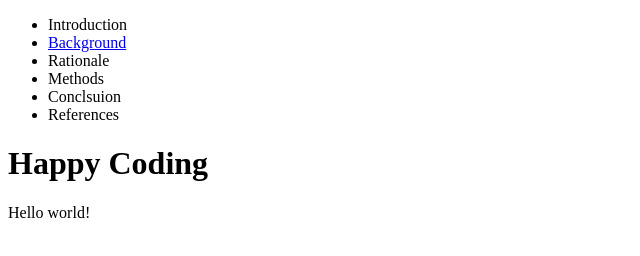
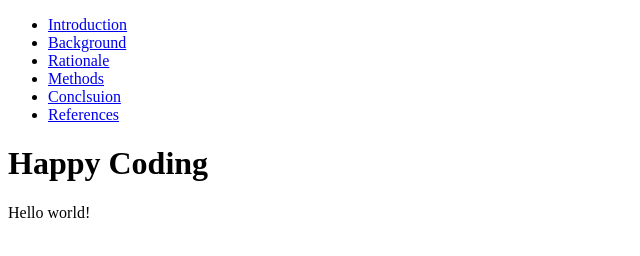
Before and after one commit to erodriguez742/researchproposal2, a plain HTML site: page index.html in a window 1280 px wide. Shown: the whole page, without its empty margins (0-640 px from the left). Drawn offline with Linux system fonts and the light colour scheme.

Commit message:
Update index.html

```diff
--- a/index.html
+++ b/index.html
@@ -5,12 +5,12 @@
 	</head>
 	<body>
 		<ul>
-			<li>Introduction
+			<li><a href="background.html">Introduction
 			<li><a href="background.html">Background</a>
-			<li>Rationale
-			<li>Methods
-			<li>Conclsuion
-			<li>References
+			<li><a href="rationale.html">Rationale</a>
+			<li><a href="Methods.html">Methods</a>
+			<li><a href="conclusion.html">Conclsuion</a>
+			<li><a href="references.html">References</a>
 		</ul>
 		<h1>Happy Coding</h1>
 		<p>Hello world!</p>
```
